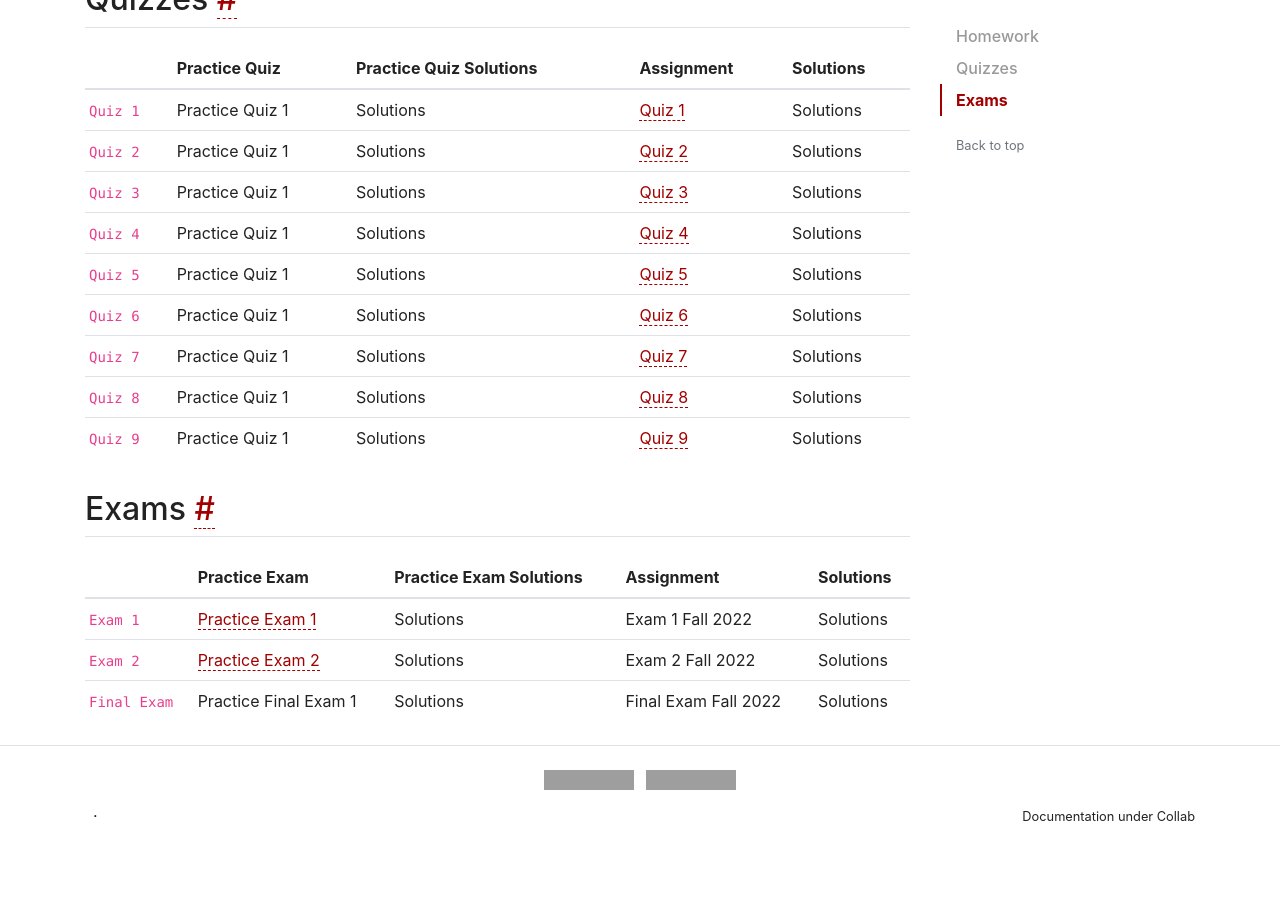
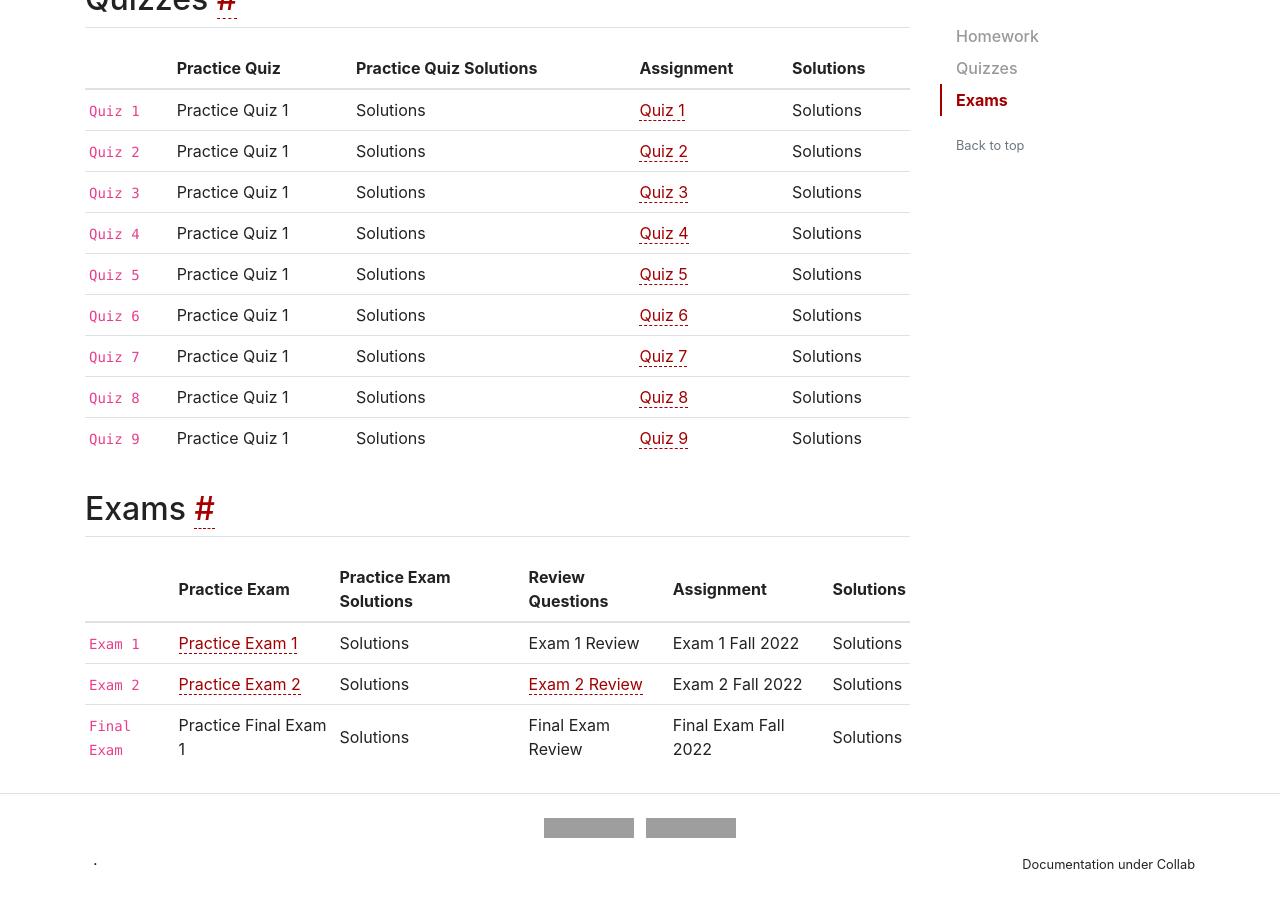
Before and after one commit to WilliamOlsen/Calculus-III, a Jekyll site: the page built from CourseMaterials/CourseAssignments.md, in a window 1280 px wide and 900 px high, scrolled down 837 px. Built offline with Jekyll 4.4.1, drawn with Linux system fonts in a browser that asks for light colours; nearby versions of some CDN libraries; comment, search, counter and statistics services are not loaded; before the commit the page ends 1689 px from its top, so only the background shows below that; grey boxes are pictures that could not be loaded.

Commit message:
trying to update files so they load

```diff
--- a/CourseMaterials/CourseAssignments.md
+++ b/CourseMaterials/CourseAssignments.md
@@ -35,8 +35,8 @@ Grades are computed according to the rubric described on the syllabus.
 
 ## Exams
 
-|          | Practice Exam | Practice Exam Solutions | Assignment | Solutions |
-|:---------|:--------------|:------------------------|:-----------|:----------|
-| `Exam 1` | <a href = "{{ site.baseurl }}/CourseMaterials/Exams/Exam_1_Spring_2022.pdf">Practice Exam 1</a> | Solutions | Exam 1 Fall 2022  | Solutions |
-| `Exam 2` | <a href = "{{ site.baseurl }}/CourseMaterials/Exams/Exam_2_Spring_2022.pdf">Practice Exam 2</a> | Solutions | Exam 2 Fall 2022  | Solutions |
-| `Final Exam` | Practice Final Exam 1 | Solutions | Final Exam Fall 2022  | Solutions |
+|          | Practice Exam | Practice Exam Solutions | Review Questions | Assignment | Solutions |
+|:---------|:--------------|:------------------------|:-----------------|:-----------|:----------|
+| `Exam 1` | <a href = "{{ site.baseurl }}/CourseMaterials/Exams/Exam_1_Spring_2022.pdf">Practice Exam 1</a> | Solutions | Exam 1 Review | Exam 1 Fall 2022  | Solutions |
+| `Exam 2` | <a href = "{{ site.baseurl }}/CourseMaterials/Exams/Exam_2_Spring_2022.pdf">Practice Exam 2</a> | Solutions | <a href = "{{ site.baseurl }}/CourseMaterials/Exams/Exam_2_Review_FALL_2022.pdf">Exam 2 Review</a> |Exam 2 Fall 2022  | Solutions |
+| `Final Exam` | Practice Final Exam 1 | Solutions | Final Exam Review | Final Exam Fall 2022  | Solutions |
```
Also changed, not shown: 4 other files.
